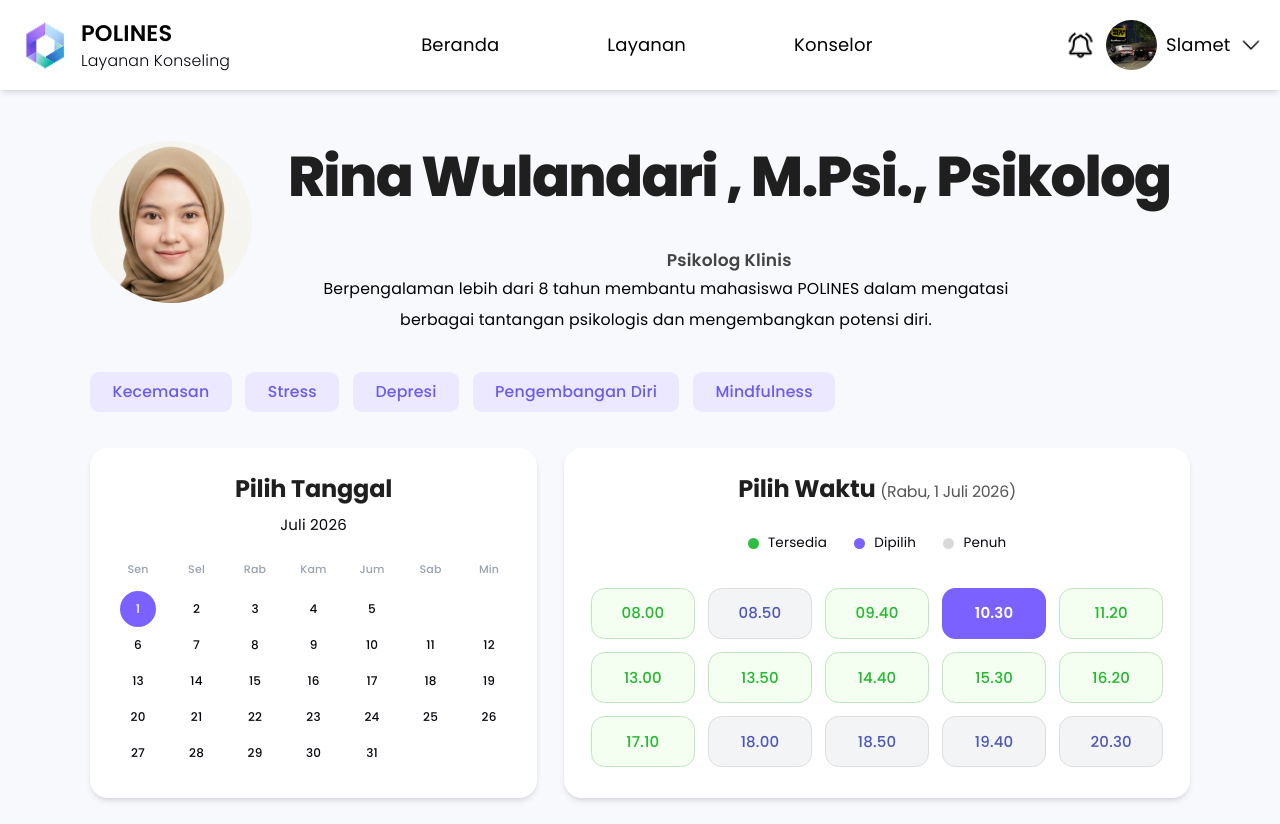
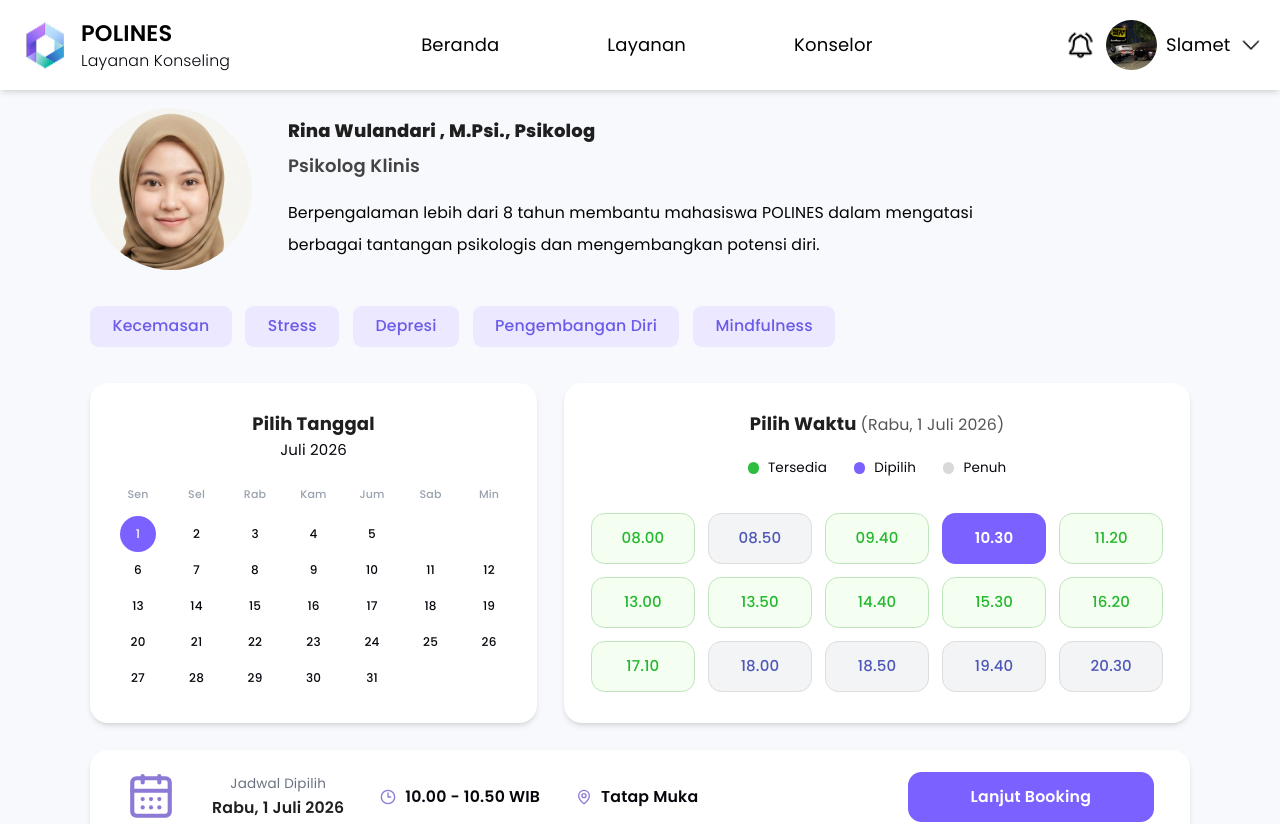
Before and after one commit to eeblaqoshu/sistem-layanan-konseling-polines, a React (Vite) app: page /detail-jadwal in a window 1280 px wide. Shown: the top 824 px of the page. Built offline with nearby package versions, Linux system fonts and the light colour scheme.

Commit message:
fix ukuran teks detail konselor

```diff
--- a/src/App.css
+++ b/src/App.css
@@ -1,5 +1,5 @@
 .counter {
-  font-size: 16px;
+  /* font-size: 16px; */
   padding: 5px 10px;
   border-radius: 5px;
   color: var(--accent);
--- a/src/index.css
+++ b/src/index.css
@@ -51,28 +51,6 @@ body {
   display: flex;
   flex-direction: column;
   box-sizing: border-box;
-}
-
-h1 {
-  font-size: 56px;
-  letter-spacing: -1.68px;
-  margin: 32px 0;
-  @media (max-width: 1024px) {
-    font-size: 36px;
-    margin: 20px 0;
-  }
-}
-h2 {
-  font-size: 24px;
-  line-height: 118%;
-  letter-spacing: -0.24px;
-  margin: 0 0 8px;
-  @media (max-width: 1024px) {
-    font-size: 20px;
-  }
-}
-p {
-  margin: 0;
 }
 
 code,
--- a/src/page/DetailJadwalKonselor.jsx
+++ b/src/page/DetailJadwalKonselor.jsx
@@ -26,9 +26,9 @@ function DetailJadwalKonselor() {
           <img src="/assets/img/psikolog.png" alt="Dr. Rina Wulandari" className="h-36 w-36 rounded-full object-cover"
           />
           {/* bio */}
-          <div>
-            <h1 className="text-2xl font-extrabold text-[#1F1F1F]">Rina Wulandari , M.Psi., Psikolog</h1>
-            <p className="mt-2 text-[17px] text-[#444] font-semibold">Psikolog Klinis</p>
+          <div className="text-left">
+            <h1 className=" font-extrabold text-[#1F1F1F]">Rina Wulandari , M.Psi., Psikolog</h1>
+            <p className="mt-2 text-[#444] font-semibold">Psikolog Klinis</p>
             <p className="mt-4 max-w-2xl leading-7 text-black text-sm">
               Berpengalaman lebih dari 8 tahun membantu mahasiswa POLINES
               dalam mengatasi berbagai tantangan psikologis dan
```
